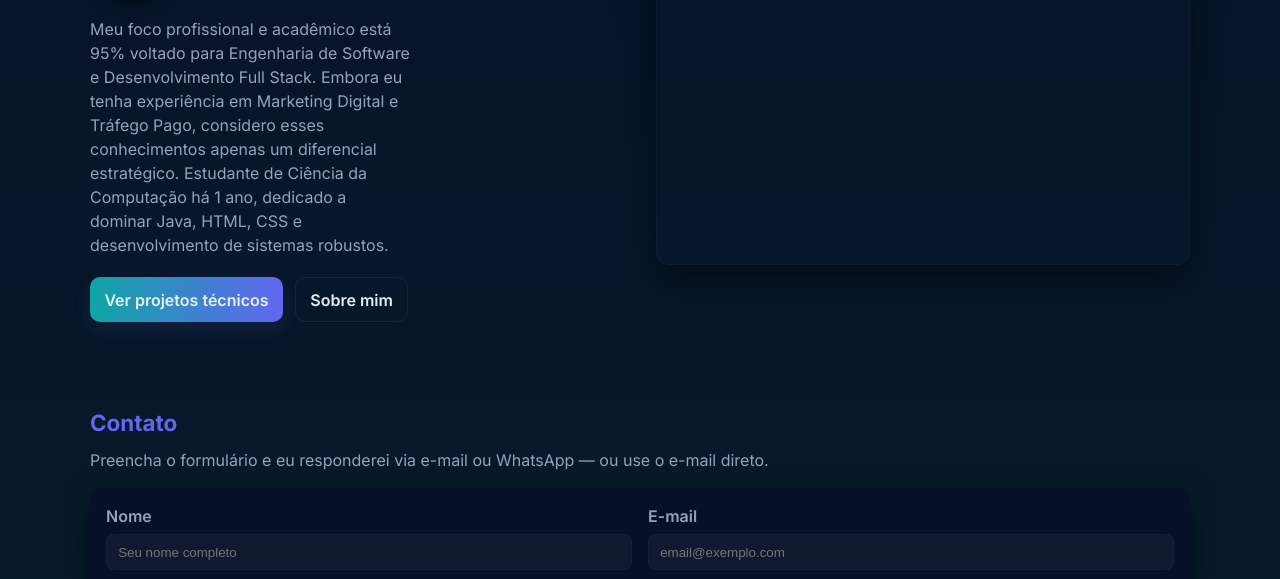
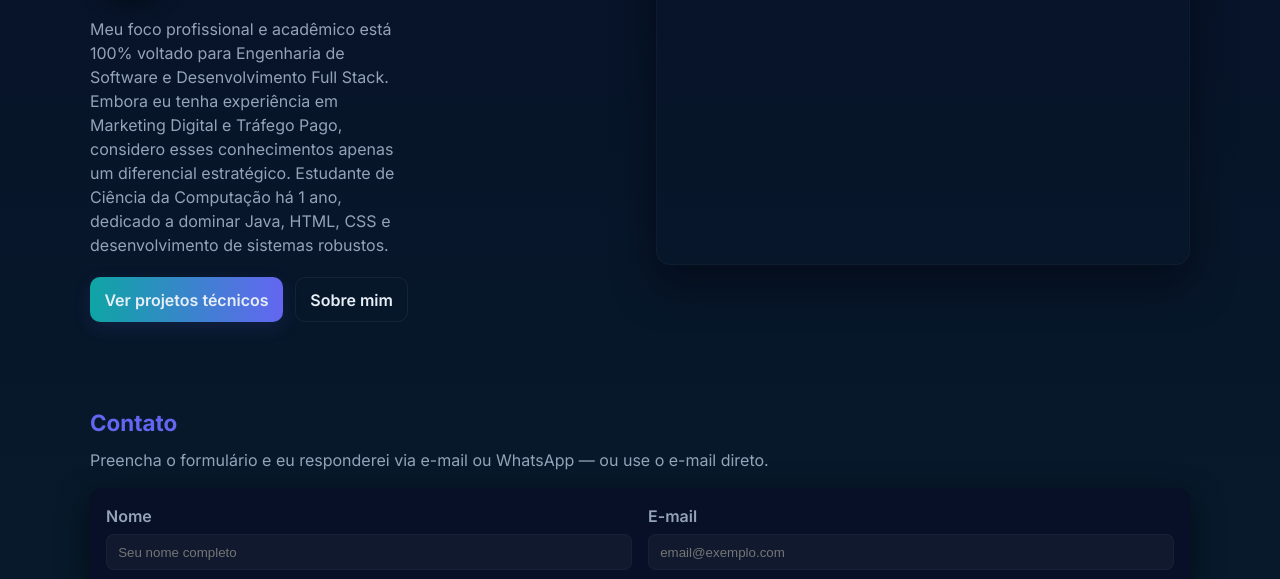
Before and after one commit to pablloleviev/portifolio-pablloleviev, a plain HTML site: page index.html in a window 1280 px wide. Shown: the part 161-740 px from the top of the page. Drawn offline with nearby package versions, Linux system fonts and the light colour scheme.

Commit message:
Atualização do site com mudanças no código

```diff
--- a/index.html
+++ b/index.html
@@ -30,7 +30,7 @@
       </div>
 
       <p class="lead">
-        Meu foco profissional e acadêmico está 95% voltado para Engenharia de Software e Desenvolvimento Full Stack.
+        Meu foco profissional e acadêmico está 100% voltado para Engenharia de Software e Desenvolvimento Full Stack.
         Embora eu tenha experiência em Marketing Digital e Tráfego Pago, considero esses conhecimentos apenas um diferencial estratégico.
         Estudante de Ciência da Computação há 1 ano, dedicado a dominar Java, HTML, CSS e desenvolvimento de sistemas robustos.
       </p>
```
